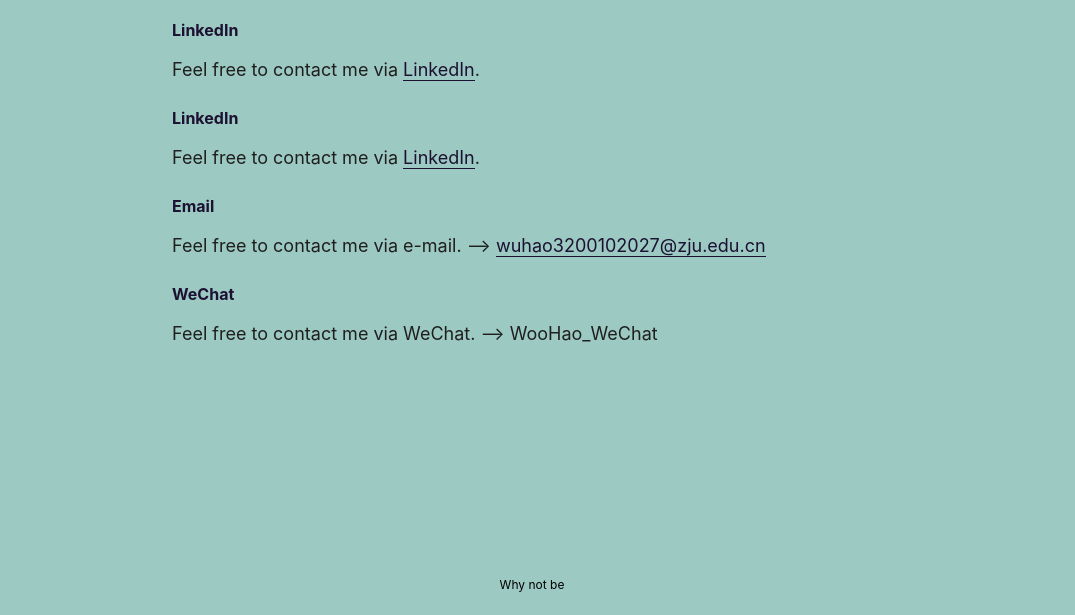
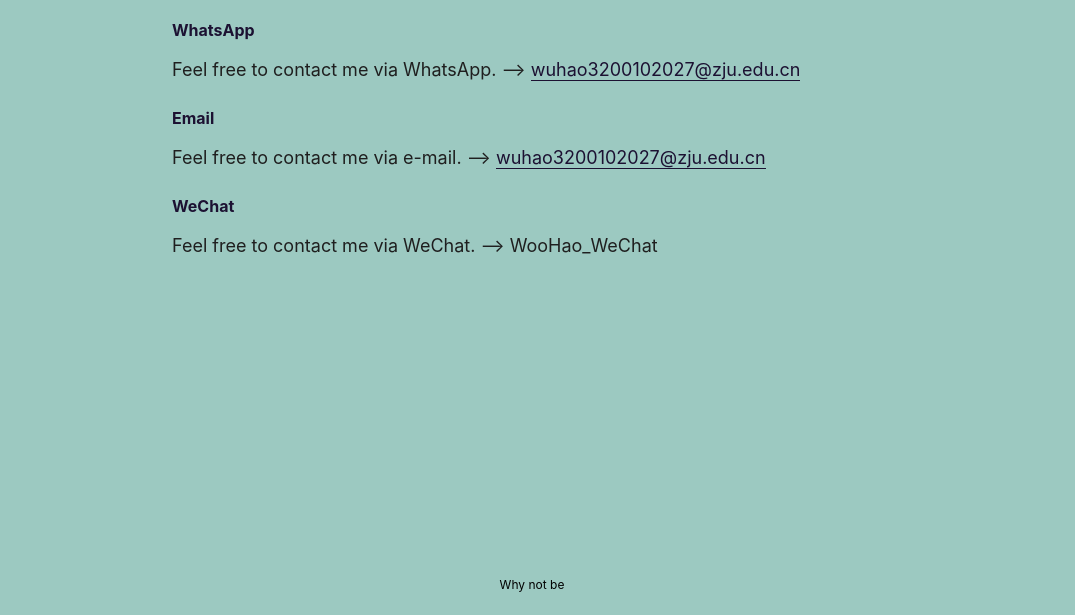
Before and after one commit to GitOfWh/GitOfWh.github.io, a plain HTML site: page contact/index.html in a window 1280 px wide. Shown: the part 185-800 px from the top of the page, without its empty margins (108-1183 px from the left). Drawn offline with Linux system fonts and the light colour scheme.

Commit message:
Update index.html

```diff
--- a/contact/index.html
+++ b/contact/index.html
@@ -130,10 +130,8 @@ WeChat For daily communication, send texts to me. &ndash;&gt; WooHao_WeChat">
   <h1>Contact</h1>
 </header>
 <div class="post-content">
-<h4 id="linkedin">LinkedIn</h4>
-<p>Feel free to contact me via <a href="https://www.linkedin.com/in/HiWooHao/">LinkedIn</a>.</p>
-<h4 id="WhatsApp">LinkedIn</h4>
-<p>Feel free to contact me via <a href="https://www.linkedin.com/in/HiWooHao/">LinkedIn</a>.</p>
+<h4 id="WhatsApp">WhatsApp</h4>
+<p>Feel free to contact me via WhatsApp. &ndash;&gt; <a href="84242352">wuhao3200102027@zju.edu.cn</a></p>
 <h4 id="email">Email</h4>
 <p>Feel free to contact me via e-mail. &ndash;&gt; <a href="mailto:wuhao3200102027@zju.edu.cn">wuhao3200102027@zju.edu.cn</a></p>
 <h4 id="wechat">WeChat</h4>
```
